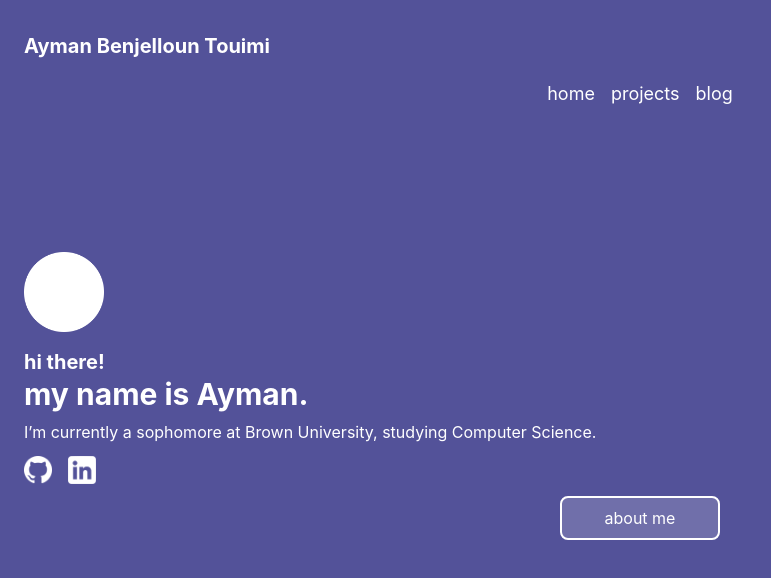
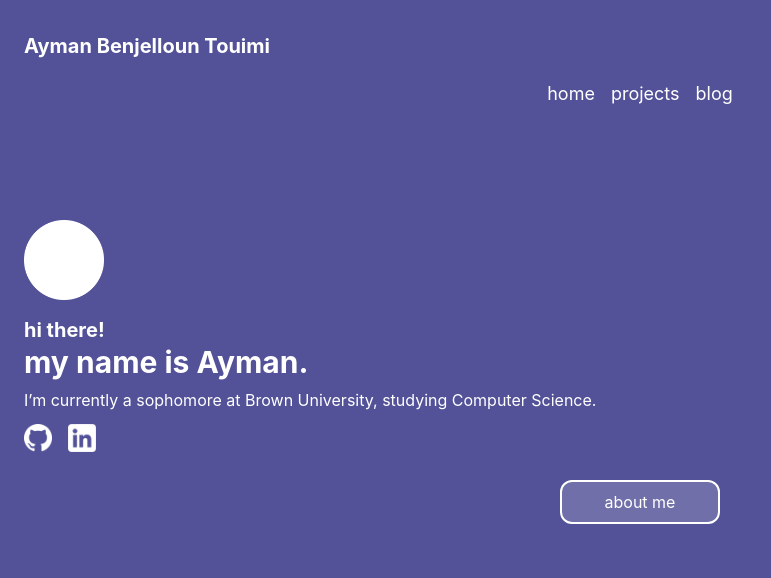
Before and after one commit to Ayma-n/ayma-n.io, a React (Create React App) app: page / in a window 1280 px wide. Shown: the top 578 px of the page, without its empty margins (0-771 px from the left). Built offline with nearby package versions, Linux system fonts and the light colour scheme.

Commit message:
adjusts homepage styling, adds links to github and linkedin

```diff
--- a/src/Home.tsx
+++ b/src/Home.tsx
@@ -1,4 +1,5 @@
 import React from 'react'
+import { Link } from 'react-router-dom'
 import "./Home.css"
 import aymanProfile from "./images/ayman-profile.png"
 import githubLogo from "./images/GitHub-Mark-Light-64px.png"
@@ -11,12 +12,12 @@ export default function Home() {
                 Ayman Benjelloun Touimi
             </div>
             <div id="menu" className="flex flex-row gap-4 text-lg justify-center pt-5">
-                <div id="home-button">home</div>
-                <div id="projects">projects</div>
-                <div id="blog">blog</div>
+                <Link id="home-link" to="/">home</Link>
+                <Link id="projects-link" to="/projects">projects</Link>
+                <Link id="projects-link" to="/blog">blog</Link>
             </div>
             <div id="ayman-profile">
-                <img className="w-20 ml-6 pt-36" src={aymanProfile}></img>
+                <img className="w-20 ml-6 pt-28" src={aymanProfile}></img>
             </div>
             <div id="main-titles" className="font-bold text-xl pt-4 ml-6">
                 <div>hi there!</div>
@@ -26,10 +27,14 @@ export default function Home() {
                 I’m currently a sophomore at Brown University, studying Computer Science.
             </div>
             <div className="flex flex-row ml-6 pt-3 gap-4" id="social-logos">
-                <img id="github-logo" className="w-7" src={githubLogo} />
-                <img id="linkedin-logo" className="w-7" src={linkedinLogo} />
+                <a href="https://github.com/Ayma-n">
+                    <img id="github-logo" className="w-7" src={githubLogo} />
+                </a>
+                <a href="https://www.linkedin.com/in/ayman-benjelloun-touimi-7b3160202/">
+                    <img id="linkedin-logo" className="w-7" src={linkedinLogo} />
+                </a>
             </div>
-            <div className="box-border rounded-lg w-40 h-11 mt-3 cst-bg-white-transparent border-solid border-2 border-white ml-auto mr-auto">
+            <div className="box-border rounded-xl w-40 h-11 mt-7 cst-bg-white-transparent border-solid border-2 border-white ml-auto mr-auto">
                 <div className="text-center align-middle leading-10">
                     about me
                 </div>
--- a/src/output.css
+++ b/src/output.css
@@ -585,6 +585,14 @@ video {
   margin-right: auto;
 }
 
+.mt-5 {
+  margin-top: 1.25rem;
+}
+
+.mt-7 {
+  margin-top: 1.75rem;
+}
+
 .box-border {
   box-sizing: border-box;
 }
@@ -803,6 +811,10 @@ video {
   padding-top: 0.25rem;
 }
 
+.pt-32 {
+  padding-top: 8rem;
+}
+
 .text-center {
   text-align: center;
 }
```
